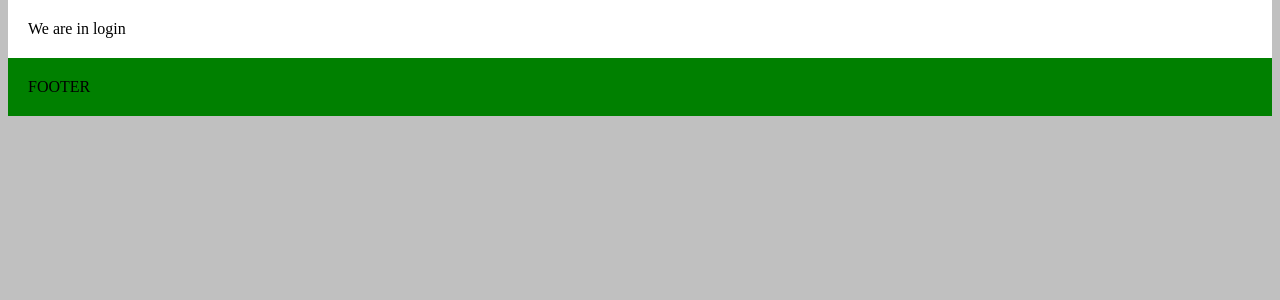
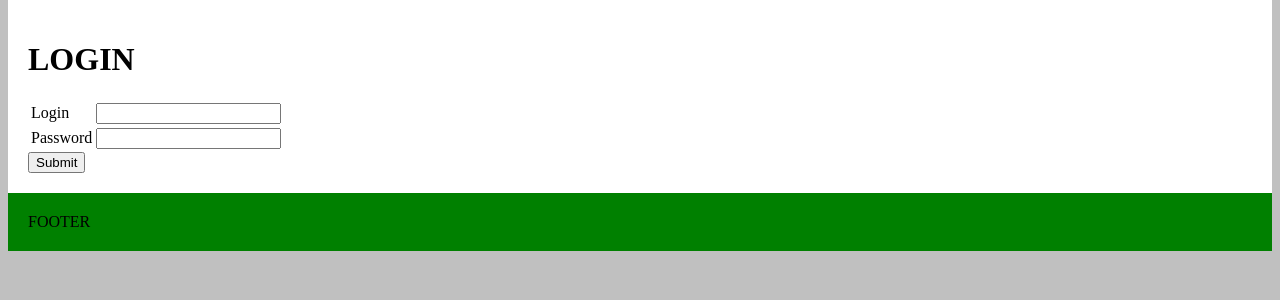
Before and after one commit to Paul92/eAuction, a PHP site: template views/login/index.php in a window 1280 px wide. Shown: the part 66-366 px from the top of the page. Run offline with PHP 8.4, Linux system fonts and the light colour scheme; the template is opened without the code that fills it, so the values that code supplies are empty; some libraries are stand-ins or nearby versions.

Commit message:
Added basic login form

```diff
--- a/views/login/index.php
+++ b/views/login/index.php
@@ -1,2 +1,25 @@
-<?php
-echo 'We are in login';
+<h1>
+  LOGIN
+</h1>
+
+<form action="login/run" method="post">
+  <table>
+    <tr>
+      <td>
+        <label>Login</label>
+      </td>
+      <td>
+        <input type="text" name="login"/>
+      </td>
+    </tr>
+    <tr>
+      <td>
+        <label>Password</label>
+      </td>
+      <td>
+        <input type="password" name="password"/> <br/>
+      </td>
+    </tr>
+  </table>
+  <input type="submit" name="submit"/>
+</form>
```
